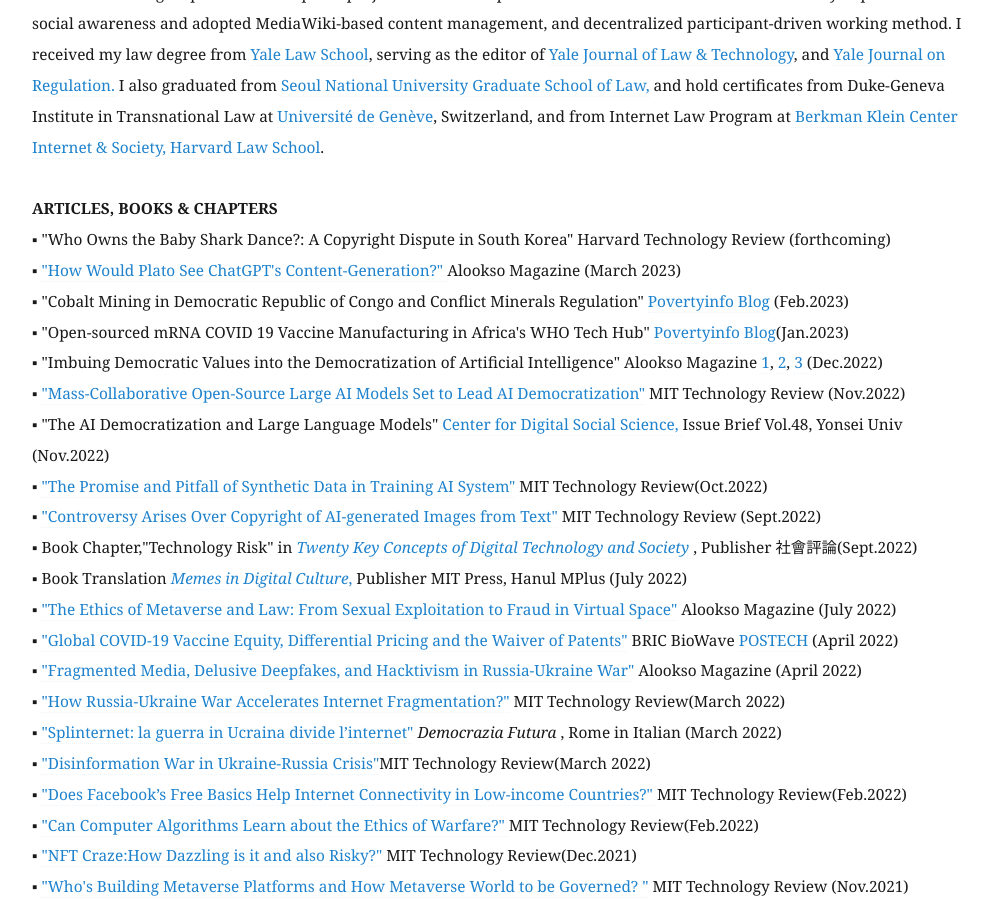
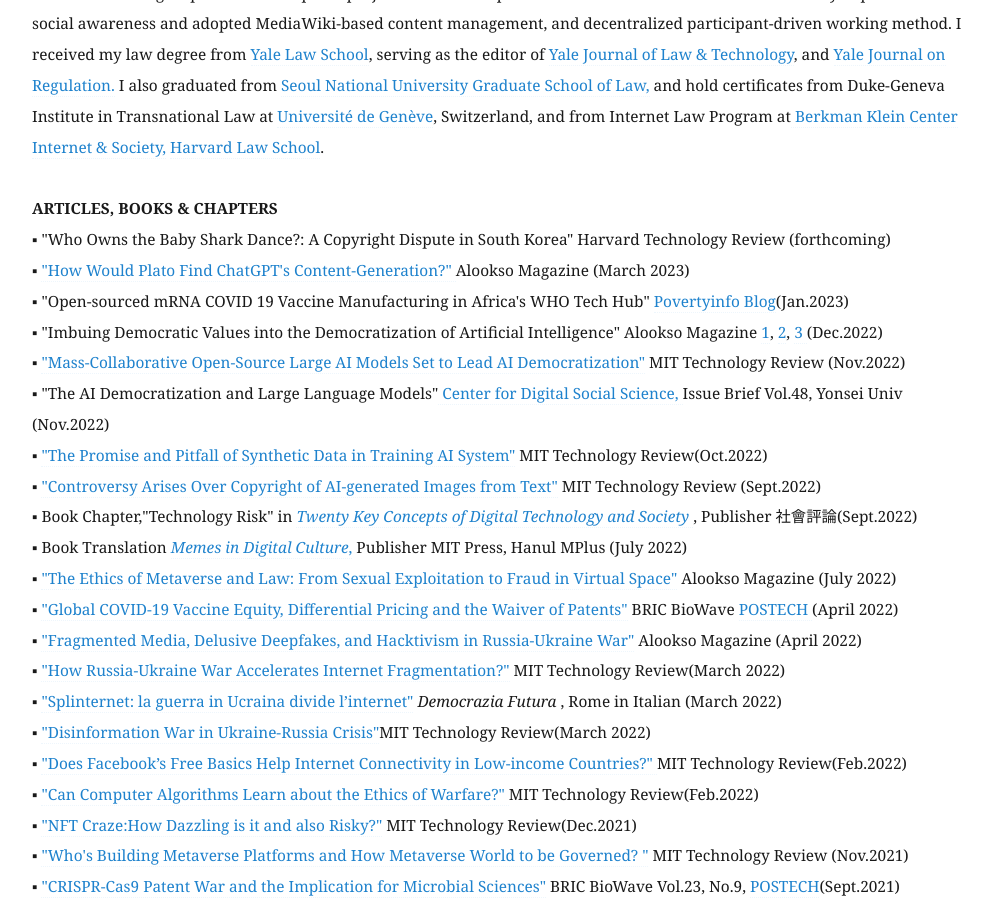
Before and after one commit to eunchangchoi/eunchangchoi.github.io, a Jekyll site: the page built from index.md, in a window 1280 px wide and 900 px high, scrolled down 2051 px. Shown: the whole window, without its empty margins (68-1060 px from the left). Built offline with Jekyll 4.4.1, drawn with Linux system fonts in a browser that asks for light colours.

Commit message:
Update index.md

```diff
--- a/index.md
+++ b/index.md
@@ -36,8 +36,7 @@
 <br>
  <strong> ARTICLES, BOOKS & CHAPTERS </strong> <br>
 ▪ "Who Owns the Baby Shark Dance?: A Copyright Dispute in South Korea" Harvard Technology Review (forthcoming) <br>
-▪ <a href="https://alook.so/posts/54t4woG">"How Would Plato See ChatGPT's Content-Generation?" </a> Alookso Magazine (March 2023) <br>
-▪ "Cobalt Mining in Democratic Republic of Congo and Conflict Minerals Regulation" <a href="https://blog.naver.com/gp3project/223006387282">Povertyinfo Blog</a> (Feb.2023)  <br>
+▪ <a href="https://alook.so/posts/54t4woG">"How Would Plato Find ChatGPT's Content-Generation?" </a> Alookso Magazine (March 2023) <br>
 ▪ "Open-sourced mRNA COVID 19 Vaccine Manufacturing in Africa's WHO Tech Hub" <a href="https://blog.naver.com/gp3project/222993202700"> Povertyinfo Blog</a>(Jan.2023) <br>
 ▪ "Imbuing Democratic Values into the Democratization of Artificial Intelligence" Alookso Magazine <a href="https://alook.so/posts/q1tpJvM">1</a>, <a href="https://alook.so/posts/mbtE1zy"> 2</a>, <a href="https://alook.so/posts/KmtBEro">3 </a> (Dec.2022) <br>
 ▪ <a href="https://www.technologyreview.kr/ai-%eb%af%bc%ec%a3%bc%ed%99%94%eb%a5%bc-%ec%9d%b4%eb%81%84%eb%8a%94-%eb%8c%80%ea%b7%9c%eb%aa%a8-%ed%98%91%ec%97%85-ai-%eb%aa%a8%eb%8d%b8/"> "Mass-Collaborative Open-Source Large AI Models Set to Lead AI Democratization"</a> MIT Technology Review (Nov.2022) <br>
```
